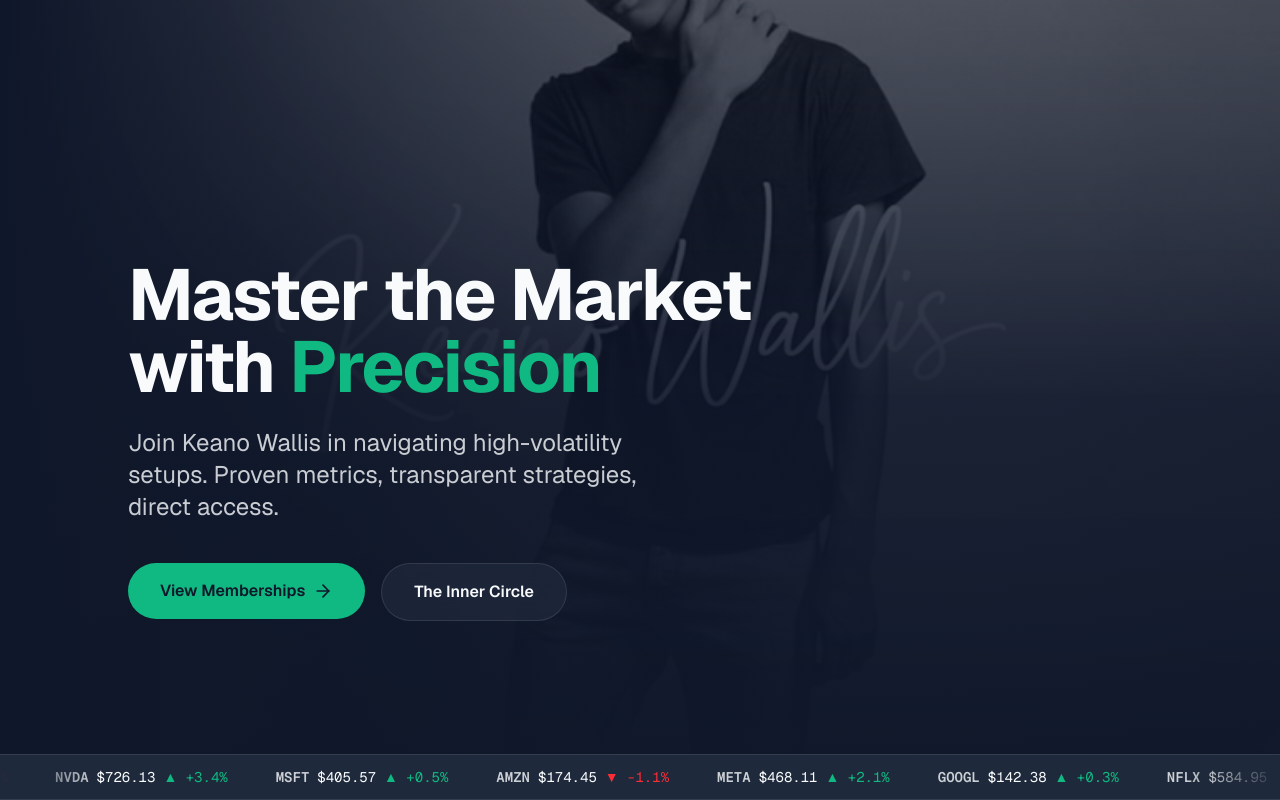
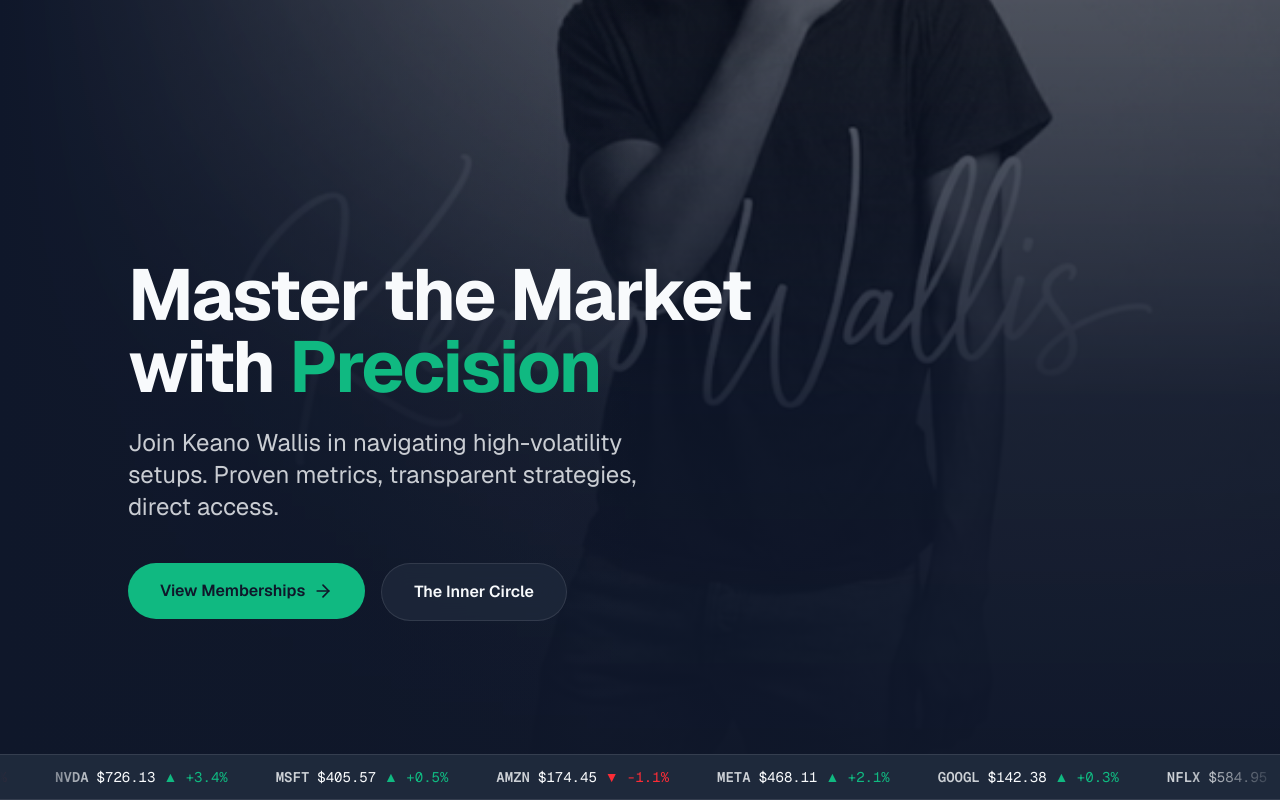
Before and after one commit to DTE-84/KeanoStockKnowledge, a Next.js app: page / in a window 1280 px wide. Shown: the top 800 px of the page. Built offline with nearby package versions, Linux system fonts and the light colour scheme.

Commit message:
ui: shift background image focus to the right

```diff
--- a/src/app/page.tsx
+++ b/src/app/page.tsx
@@ -15,7 +15,7 @@ export default function Home() {
             src="/assets/KEANO SYSTEM_files/keylandingsignature.png"
             alt="Keano Wallis"
             fill
-            className="object-cover object-[25%_center] opacity-40 mix-blend-luminosity"
+            className="object-cover object-[-25%_center] scale-125 opacity-40 mix-blend-luminosity"
             priority
           />
           <div className="absolute inset-0 bg-gradient-to-t from-background via-background/80 to-transparent" />
```
